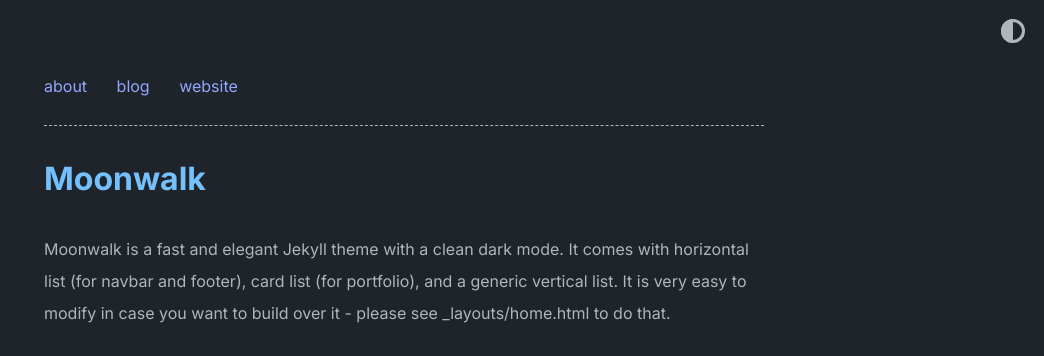
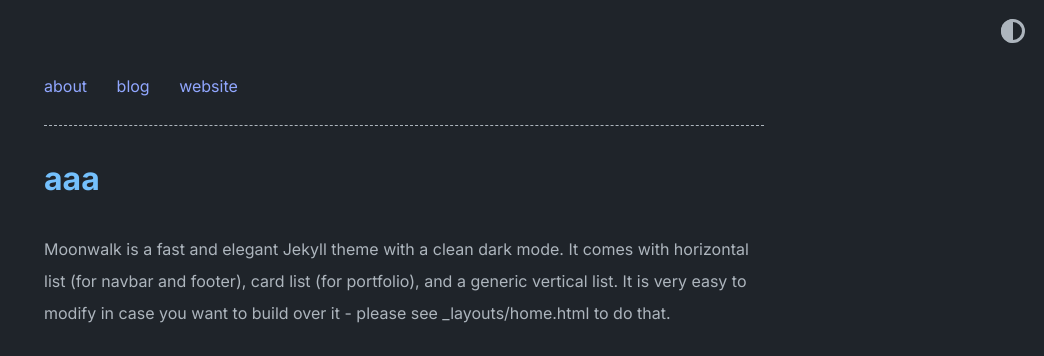
Before and after one commit to kkotysz/charming-panda-2b3b5, a Jekyll site: the page built from index.md, in a window 1280 px wide. Shown: the top 356 px of the page, without its empty margins (236-1280 px from the left). Built offline with Jekyll 4.4.1, drawn with Linux system fonts in a browser that asks for light colours.

Commit message:
_config.yml: changed

```diff
--- a/_config.yml
+++ b/_config.yml
@@ -1,4 +1,4 @@
-title: Moonwalk
+title: aaa
 author: Abhinav Saxena
 url: ''
 description: >
```
